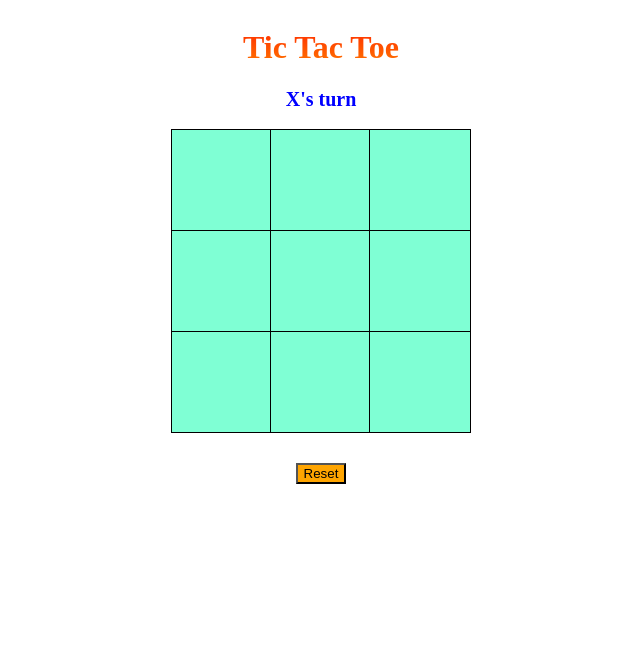
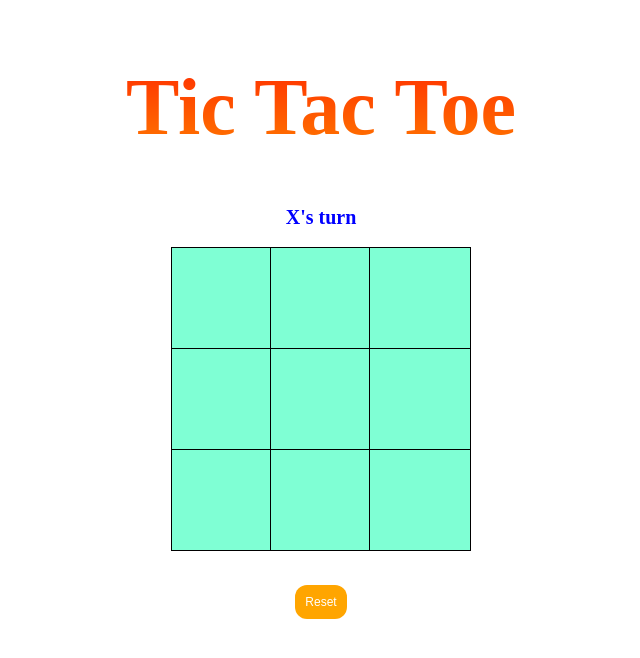
Before and after one commit to MrsVer/TicTacToe, a plain HTML site: page index.html in a window 1280 px wide. Shown: the whole page, without its empty margins (319-959 px from the left). Drawn offline with Linux system fonts and the light colour scheme.

Commit message:
Reset button css changes, add hover

```diff
--- a/styling.css
+++ b/styling.css
@@ -6,11 +6,11 @@
   display: flex;
   justify-content: center;
   align-items: center;
-
   background-image: linear-gradient(180deg, red, orange);
     -webkit-background-clip: text;
-    background-clip: text;
-    color: transparent;
+  background-clip: text;
+  color: transparent;
+  font-size: 40px;
 }
 
 .display {
@@ -56,4 +56,20 @@
 
 #reset {
   background: orange;
+  border: none;
+  color: white;
+  padding: 10px;
+  text-align: center;
+  text-decoration: none;
+  display: inline-block;
+  font-size: 12px;
+  margin: 4px 2px;
+  cursor: pointer;
+  border-radius: 12px;
 }
+
+#reset:hover {
+  color:#744D12;
+  font-weight: bold;
+  font-size: 14px;
+}
```
